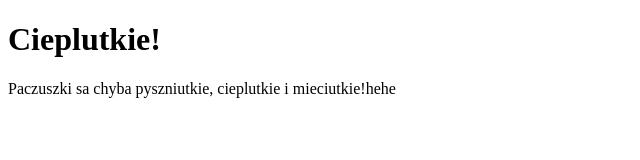
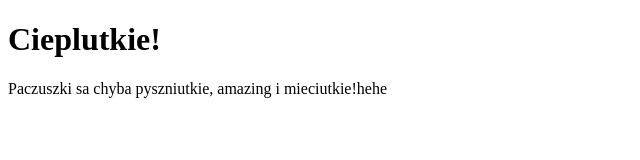
Before and after one commit to dorcia777/Pierniki, a plain HTML site: page index.html in a window 1280 px wide. Shown: the full height of the page, 0-640 px from the left. Drawn offline with Linux system fonts and the light colour scheme.

Commit message:
update index text

```diff
--- a/index.html
+++ b/index.html
@@ -3,7 +3,7 @@
 <body>
 
 <h1>Cieplutkie!</h1>
-<p>Paczuszki sa chyba pyszniutkie, cieplutkie i mieciutkie!hehe</p>
+<p>Paczuszki sa chyba pyszniutkie, amazing i mieciutkie!hehe</p>
 
 </body>
 </html>
```
